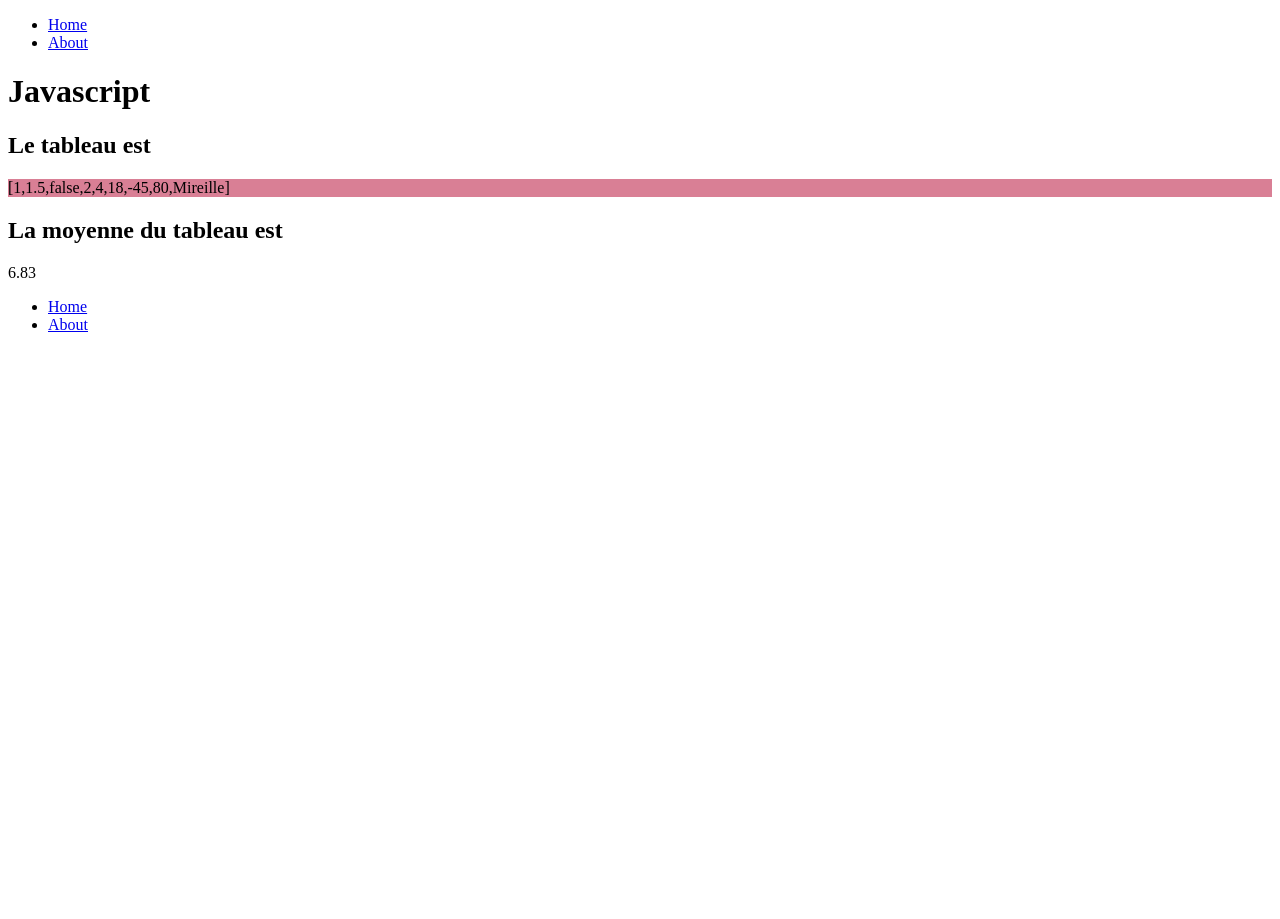
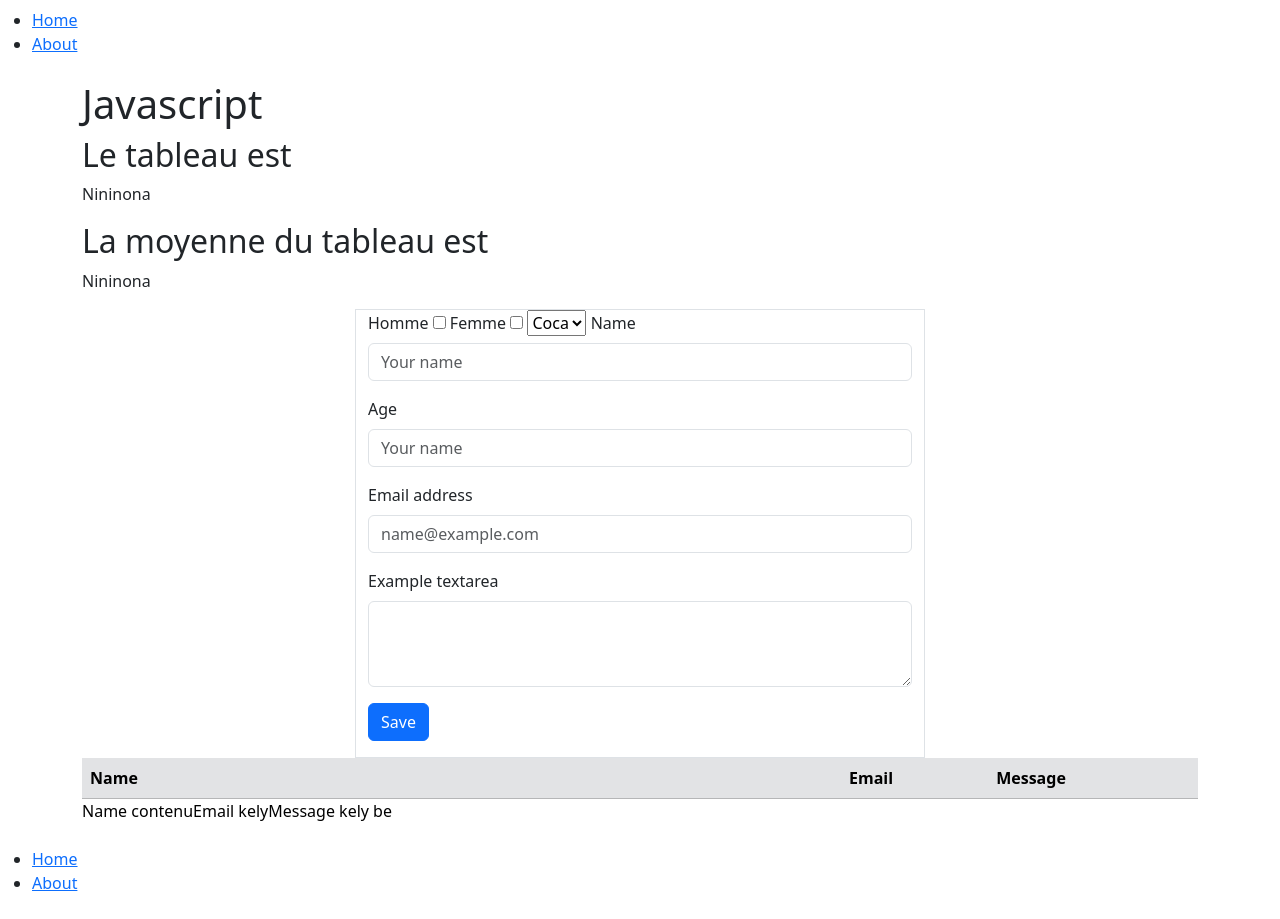
Before and after one commit to fandrianarisataGithub/TP-L1-V2, a plain HTML site: page index.html in a window 1280 px wide. Before the commit the page ends 800 px from the top, so only its background shows below. Drawn offline with nearby package versions, Linux system fonts and the light colour scheme.

Commit message:
event DOM

```diff
--- /dev/null
+++ b/event.js
@@ -0,0 +1,61 @@
+document.querySelector('#save').addEventListener('click', makaData)
+function makaData(event) {
+    event.preventDefault();
+    var name = getData('#name');
+    var age = getData('#age');
+    var email = getData('#email');
+    var message = getData('#message');
+    var checkH = getDataChecks('#checkH');
+    var checkF = getDataChecks('#checkF');
+    if(checkH === true) {
+        console.log('c\'est un homme ')
+    }
+    if(checkF) {
+        console.log('c\'est une femme ')
+    }
+    var select = getData('#select');
+    console.log(select)
+}
+//button.onclick = ratsyKely;
+
+function getData(idValue) {
+    return document.querySelector(idValue).value;
+}
+function getDataChecks(idValue) {
+    return document.querySelector(idValue).checked;
+}
+
+var dataMessage = [
+    {
+        name : 'Rakoto',
+        email : 'email@gg.com',
+        age : 20,
+        message : 'Message de Rakoto'
+    }
+]
+
+var tr = `
+    <tr>
+        <td>Name contenu</td>
+        <td>Email</td>
+        <td>Message</td>
+    </tr>
+`
+var trEl = document.createElement(`tr`)
+var tbody = document.querySelector('#tbody')
+tbody.appendChild(trEl);
+
+var text1 = document.createTextNode('Name contenu');
+var td1El = document.createElement(`td`)
+    .appendChild(text1)
+    var text2 = document.createTextNode('Email kely')
+var td2El = document.createElement(`td`)
+    .appendChild(text2)
+    var text3 = document.createTextNode('Message kely be')
+var td3El = document.createElement(`td`)
+    .appendChild(text3)
+
+    var tr = document.querySelector('#tbody tr')
+    tr.appendChild(td1El)
+    tr.appendChild(td2El)
+    tr.appendChild(td3El)
--- a/index.html
+++ b/index.html
@@ -4,6 +4,9 @@
     <meta charset="UTF-8">
     <meta name="viewport" content="width=device-width, initial-scale=1.0">
     <title>TP js</title>
+    <link rel="stylesheet"
+    href="https://cdn.jsdelivr.net/npm/bootstrap@5.3.2/dist/css/bootstrap.min.css" integrity="sha384-T3c6CoIi6uLrA9TneNEoa7RxnatzjcDSCmG1MXxSR1GAsXEV/Dwwykc2MPK8M2HN"
+    crossorigin="anonymous">
 </head>
 <body>
     <header>
@@ -19,7 +22,7 @@
         </nav>
     </header>
     <main>
-        <div class="container-fluid">
+        <div class="container">
             <h1 id="titre">Javascript</h1>
             <div class="calcul">
                 <h2>Le tableau est</h2>
@@ -27,6 +30,50 @@
                 <h2>La moyenne du tableau est </h2>
                 <p id="moyenne">Nininona</p>
             </div>
+            <div class="row">
+                <form action="" class="col-6 mx-auto border">
+                    <div class="mb-3">
+                        <label for="">Homme</label>
+                        <input type="checkbox" value="Homme" id="checkH">
+                        <label for="">Femme</label>
+                        <input type="checkbox" value="Femme" id="checkF">
+                        <select name="" id="select">
+                            <option value="Coca">Coca</option>
+                            <option value="Cola">Cola</option>
+                            <option value="Café">Café</option>
+                        </select>
+                        <label for="exampleFormControlInput1" class="form-label">Name</label>
+                        <input type="text" class="form-control" id="name" placeholder="Your name">
+                    </div>
+                    <div class="mb-3">
+                        <label for="exampleFormControlInput1" class="form-label">Age</label>
+                        <input type="number" class="form-control" id="age" placeholder="Your name">
+                    </div>
+                    <div class="mb-3">
+                        <label for="exampleFormControlInput1" class="form-label">Email address</label>
+                        <input type="email" class="form-control" id="email" placeholder="name@example.com">
+                    </div>
+                    <div class="mb-3">
+                        <label for="exampleFormControlTextarea1" class="form-label">Example textarea</label>
+                        <textarea class="form-control" id="message" rows="3"></textarea>
+                    </div>
+                    <div class="mb-3">
+                        <button id="save" class="btn btn-primary">Save</button>
+                    </div>
+                </form>
+            </div>
+            <table class="table table-secondary">
+                <thead>
+                    <tr>
+                        <th>Name</th>
+                        <th>Email</th>
+                        <th>Message</th>
+                    </tr>
+                </thead>
+                <tbody id="tbody">
+
+                </tbody>
+            </table>
         </div>
     </main>
     <footer>
@@ -41,6 +88,6 @@
             </ul>
         </nav>
     </footer>
-    <script src = "./script.js"></script>
+    <script src = "./event.js"></script>
 </body>
 </html>
```
